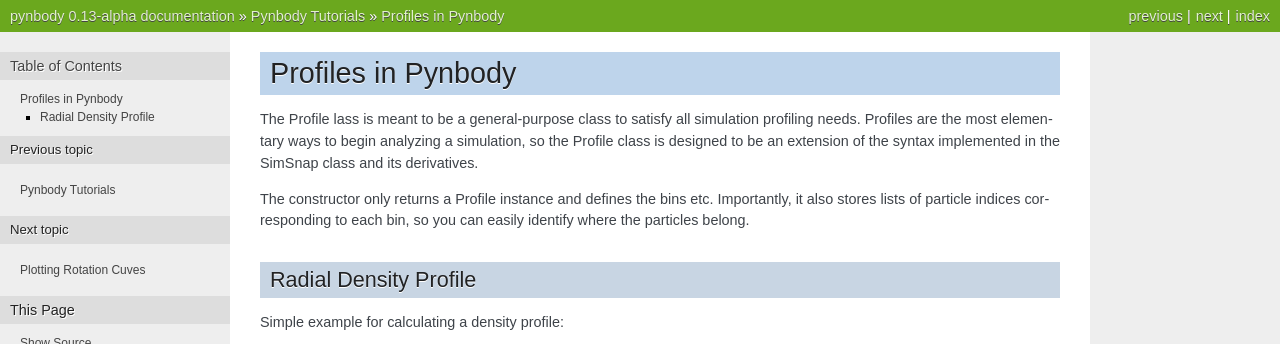
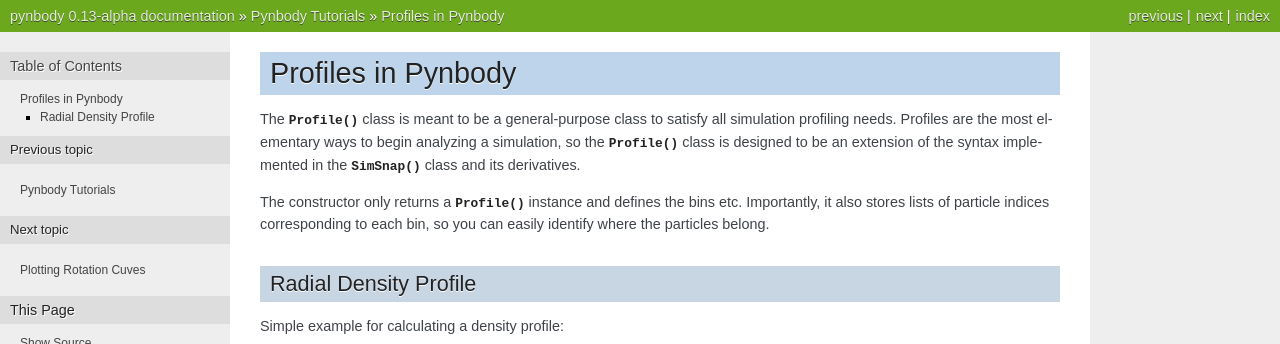
Before and after one commit to pynbody/pynbody, a Sphinx documentation site: the page built from docs/tutorials/profile.rst, in a window 1280 px wide, cut to the strip 0-344 px from the top of the page. Built offline with Sphinx 7.4.7, drawn with Linux system fonts in a browser that asks for light colours; formulas are drawn with MathJax 3; pages that are not in the unit, such as notebooks, are missing from menus; some of the changed lines change nothing that is shown.

Commit message:
updated profile

```diff
--- a/docs/tutorials/profile.rst
+++ b/docs/tutorials/profile.rst
@@ -5,14 +5,16 @@
 Profiles in Pynbody
 ===================
 
-The Profile lass is meant to be a general-purpose class to satisfy all
-simulation profiling needs. Profiles are the most elementary ways to
-begin analyzing a simulation, so the Profile class is designed to be
-an extension of the syntax implemented in the SimSnap class and its
-derivatives.
+The :func:`~pynbody.analysis.profile.Profile` class is meant to be a
+general-purpose class to satisfy all simulation profiling
+needs. Profiles are the most elementary ways to begin analyzing a
+simulation, so the :func:`~pynbody.analysis.profile.Profile` class is
+designed to be an extension of the syntax implemented in the
+:func:`~pynbody.snapshot.SimSnap` class and its derivatives.
 
-The constructor only returns a Profile instance and defines the bins
-etc. Importantly, it also stores lists of particle indices
+The constructor only returns a
+:func:`~pynbody.analysis.profile.Profile` instance and defines the
+bins etc. Importantly, it also stores lists of particle indices
 corresponding to each bin, so you can easily identify where the
 particles belong.
 
```
